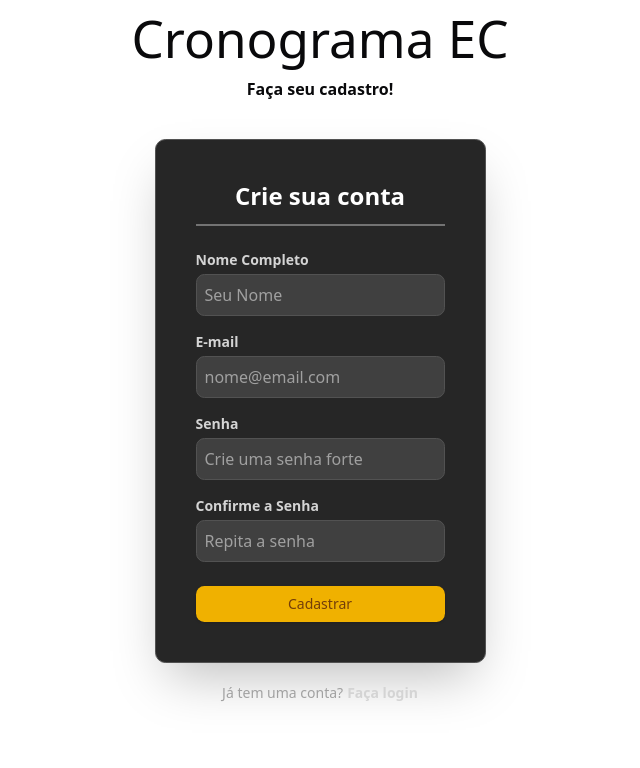
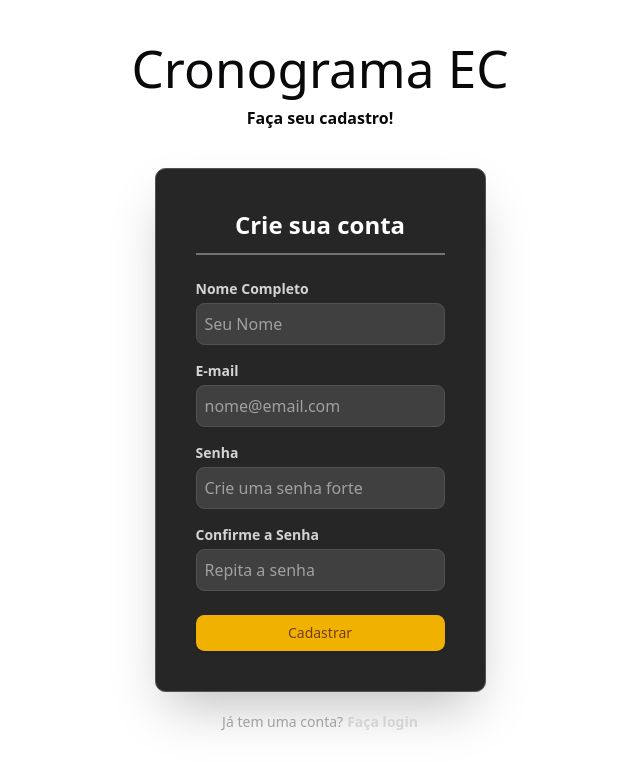
Before and after one commit to ana-borowsky/cronograma-educacional-react, a React app in the folder frontend/: page /signup in a window 1280 px wide. Shown: the top 768 px of the page, without its empty margins (320-960 px from the left). Built offline with nearby package versions, Linux system fonts and the light colour scheme; the HTML template or start-up script is replaced by a standard one.

Commit message:
Atualiza links do login e signup; remove classe container de Layout;

```diff
--- a/frontend/src/components/Layout.jsx
+++ b/frontend/src/components/Layout.jsx
@@ -2,7 +2,7 @@ import Title from "./Title";
 
 const Layout = ({ subtitle, children }) => {
   return (
-    <div className="container flex flex-col place-items-center w-screen min-w-[320px] min-h-[100vh]">
+    <div className="flex flex-col justify-center place-items-center w-screen min-w-[320px] min-h-[100vh]">
       <Title>
         Cronograma EC
       </Title>
--- a/frontend/src/index.css
+++ b/frontend/src/index.css
@@ -1,10 +1,6 @@
 @import "tailwindcss";
-
-@plugin "tailwindcss-animate";
-
+/* @plugin "tailwindcss-animate"; */
 @custom-variant dark (&:is(.dark *));
-
-
 
 @theme inline {
   --color-funciona: var(--funciona);
--- a/frontend/src/pages/Login.jsx
+++ b/frontend/src/pages/Login.jsx
@@ -42,10 +42,11 @@ const Login = () => {
           </div>
 
           <Button
-            to="/roomschedule"
             className="w-full bg-funciona"
           >
-            Entrar
+            <Link to="../roomschedule">
+              Entrar
+            </Link>
           </Button>
 
         </form>
--- a/frontend/src/pages/SingUp.jsx
+++ b/frontend/src/pages/SingUp.jsx
@@ -69,11 +69,10 @@ const SingUp = () => {
             />
           </div>
 
-          <Button
-            to="/login"
-            className="w-full"
-          >
-            Cadastrar
+          <Button className="w-full">
+            <Link to="../login">
+              Cadastrar
+            </Link>
           </Button>
         </form>
 
```
